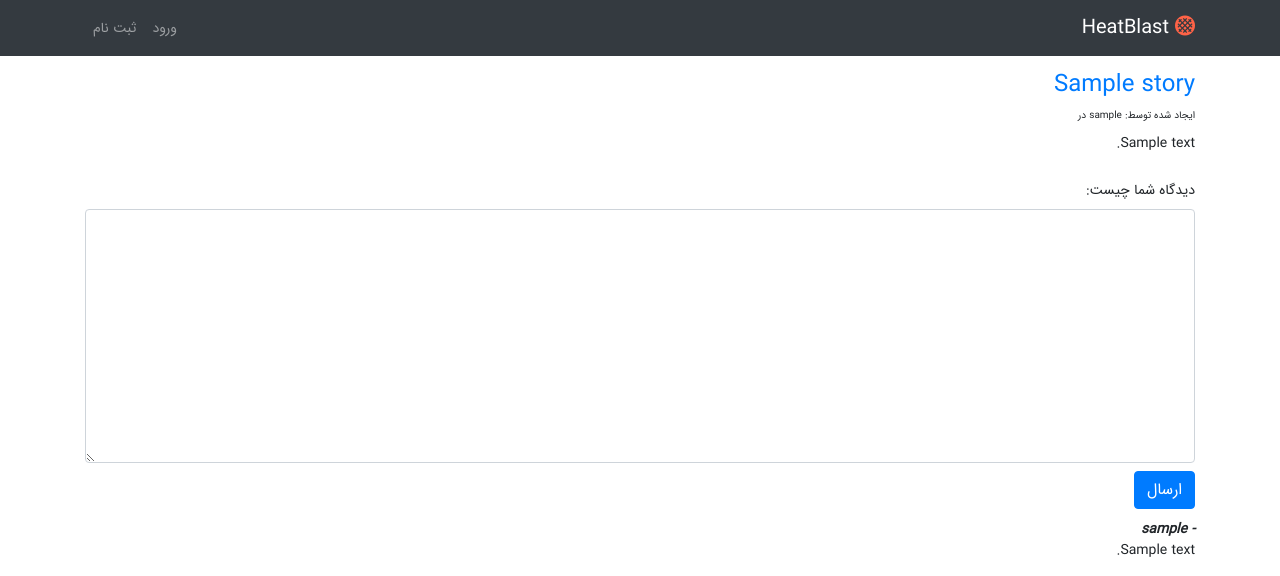
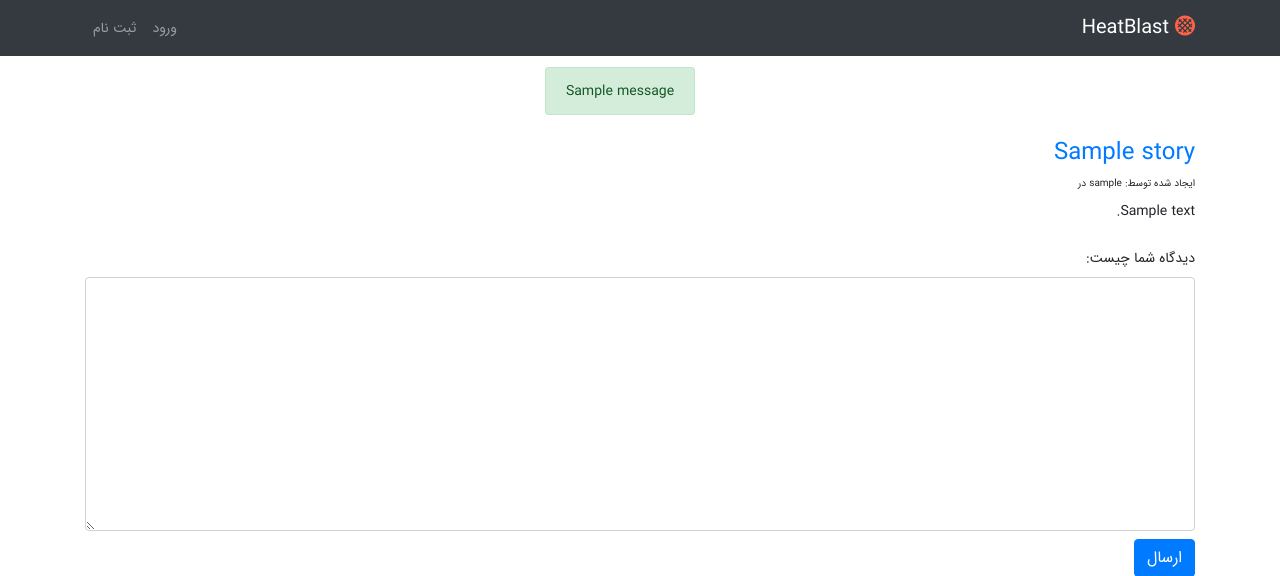
Before and after one commit to mshirdel/heatblast, a Django app: page /story/1 in a window 1280 px wide. Shown: the top 576 px of the page. Run offline with Django 3.2, Linux system fonts and the light colour scheme; tables that the repository leaves empty hold one stand-in row (values such as "Sample post"); one stand-in notice (Sample message) is shown; some libraries are stand-ins or nearby versions.

Commit message:
add checking authentication to views, refactor urls and Django message system

```diff
--- a/socialnews/static/socialnews/css/general.css
+++ b/socialnews/static/socialnews/css/general.css
@@ -67,3 +67,7 @@ h1 {
 .padding-top-50 {
     padding-top: 50px;
 }
+
+ul.message-alert li {
+    display: inline;
+}
--- a/socialnews/templates/socialnews/base.html
+++ b/socialnews/templates/socialnews/base.html
@@ -20,7 +20,9 @@
 
 <body>
     {% include "socialnews/navigation.html" %}
+
     <div class="container container-padding-top">
+        {% include "socialnews/messages.html"%}
         {% block content %} {% endblock %}
     </div>
     {% include "socialnews/footer.html" %}
--- /dev/null
+++ b/socialnews/templates/socialnews/messages.html
@@ -0,0 +1,10 @@
+{% if messages %}
+    <div class="row justify-content-md-center padding-top-10">
+            <ul class='message-alert'>
+                {% for message in messages %}
+                    <li {% if message.tags %} class="alert alert-{{ message.tags }}" {% endif %}>{{ message }}</li>
+                {% endfor %}
+            </ul>
+    </div>
+    <br>
+{% endif %}
--- a/socialnews/urls.py
+++ b/socialnews/urls.py
@@ -24,10 +24,10 @@ urlpatterns = [
 
     path('', StoryListView.as_view(), name='index'),
     path('story/<int:id>', ShowStory.as_view(), name='show_story'),
-    path('story/<int:id>/upvote', upvote_story, name='upvote_story'),
-    path('story/<int:id>/downvote', downvote_stroy, name='downvote_story'),
+    path('story/upvote/<int:id>', upvote_story, name='upvote_story'),
+    path('story/downvote/<int:id>', downvote_stroy, name='downvote_story'),
     path('story/new', NewStory.as_view(), name='new_story'),
-    path('story/<int:id>/edit', EditStory.as_view(), name='edit_story'),
+    path('story/edit/<int:id>', EditStory.as_view(), name='edit_story'),
     path('story/site', StoryListView.as_view(), name='stories_by_domain'),
 
     ###################
--- a/socialnews/views.py
+++ b/socialnews/views.py
@@ -6,6 +6,8 @@ from django.contrib.auth.models import User
 from django.contrib.auth.decorators import login_required
 from django.utils.translation import gettext as _
 from django.conf import settings
+from django.utils.decorators import method_decorator
+from django.contrib import messages
 
 from .models import Story, StoryComment, StoryPoint
 from .forms import StoryForm, StoryCommentForm, RegisterUserForm
@@ -42,18 +44,27 @@ class ShowStory(View):
                       {'story': story, 'form': story_comment_form})
 
     def post(self, request, id):
-        story = Story.objects.get(pk=id)
-        form = StoryCommentForm(request.POST)
-        if form.is_valid():
-            comment = StoryComment(commenter=request.user, story=story,
-                                   story_comment=form.cleaned_data['story_comment'])
-            comment.save()
-            return HttpResponseRedirect('/')
+        story = get_object_or_404(Story, pk=id)
+        if request.user.is_authenticated:
+            form = StoryCommentForm(request.POST)
+            if form.is_valid():
+                comment = StoryComment(commenter=request.user, story=story,
+                                       story_comment=form.cleaned_data['story_comment'])
+                comment.save()
+                return HttpResponseRedirect('/')
+            else:
+                return render(request, 'socialnews/story/show.html',
+                              {'story': story, 'form': form})
         else:
+            form = StoryCommentForm()
+            messages.add_message(request,
+                                 messages.WARNING,
+                                 "برای ثبت دیدگاه باید دارای حساب کاربری باشید.")
             return render(request, 'socialnews/story/show.html',
                           {'story': story, 'form': form})
 
 
+@method_decorator(login_required, name='dispatch')
 class NewStory(View):
     def get(self, request):
         form = StoryForm()
@@ -73,6 +84,7 @@ class NewStory(View):
             return render(request, 'socialnews/story/new.html', {'form': form})
 
 
+@method_decorator(login_required, name='dispatch')
 class EditStory(View):
     def get(self, request, id):
         story = get_object_or_404(Story, pk=id)
@@ -124,6 +136,7 @@ class PanelView(View):
         return render(request, 'socialnews/panel.html')
 
 
+@method_decorator(login_required, name='dispatch')
 class ProfileView(View):
     def get(self, request):
         return render(request, 'socialnews/profile.html')
```
Also changed, not shown: socialnews/templates/socialnews/index.html (+1 -7 lines).
